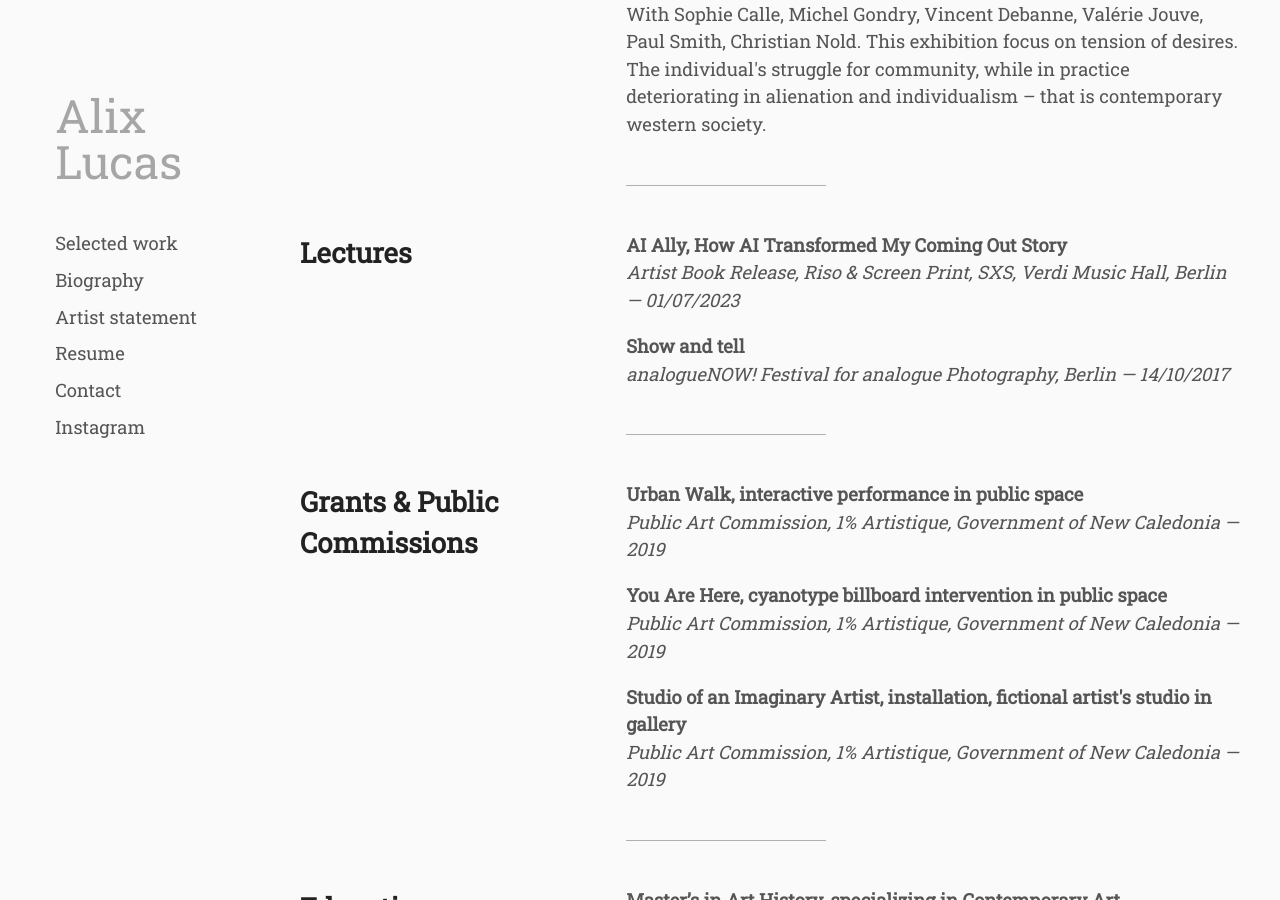
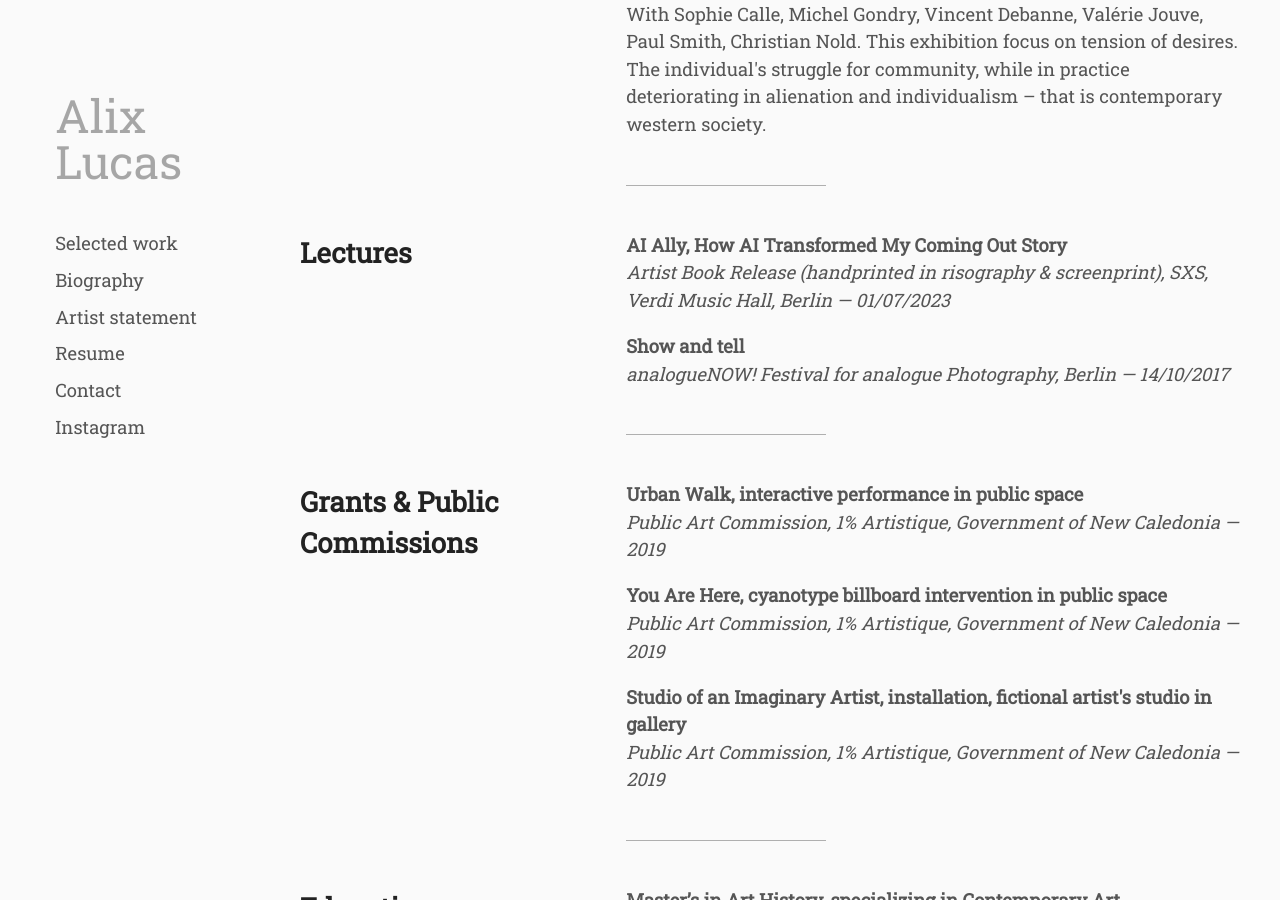
Before and after one commit to whyalix/alixlucas, a Jekyll site: the page built from pages/en/resume.html, in a window 1280 px wide and 900 px high, scrolled down 5469 px. Built offline with Jekyll 4.4.1, drawn with Linux system fonts in a browser that asks for light colours.

Commit message:
Update lectures.yml

```diff
--- a/_data/en/lectures.yml
+++ b/_data/en/lectures.yml
@@ -1,5 +1,5 @@
 - primary: "AI Ally, How AI Transformed My Coming Out Story"
-  secondary: Artist Book Release, Riso & Screen Print, SXS, Verdi Music Hall, Berlin — 01/07/2023
+  secondary: Artist Book Release (handprinted in risography & screenprint), SXS, Verdi Music Hall, Berlin — 01/07/2023
 
 - primary: Show and tell
   secondary: analogueNOW! Festival for analogue Photography, Berlin — 14/10/2017
```
